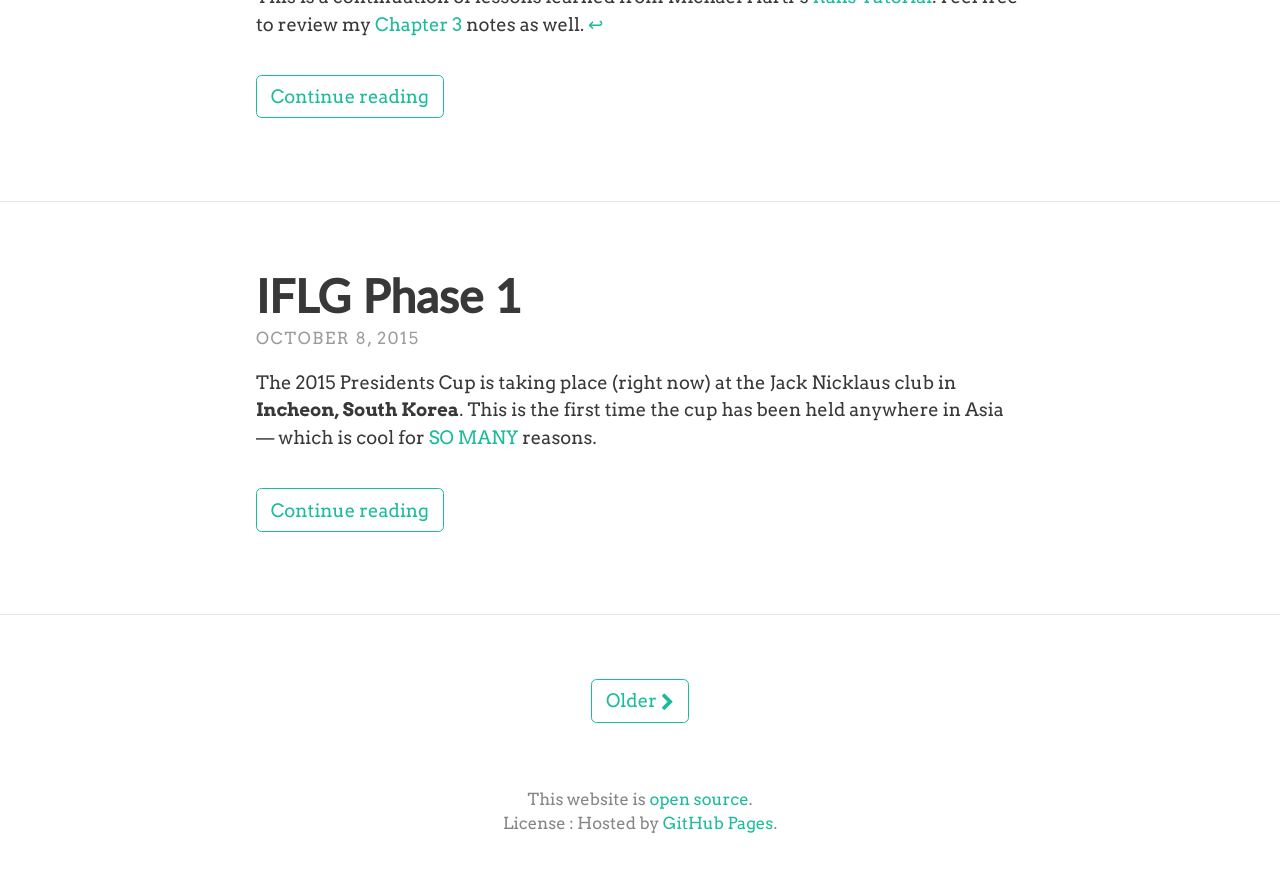
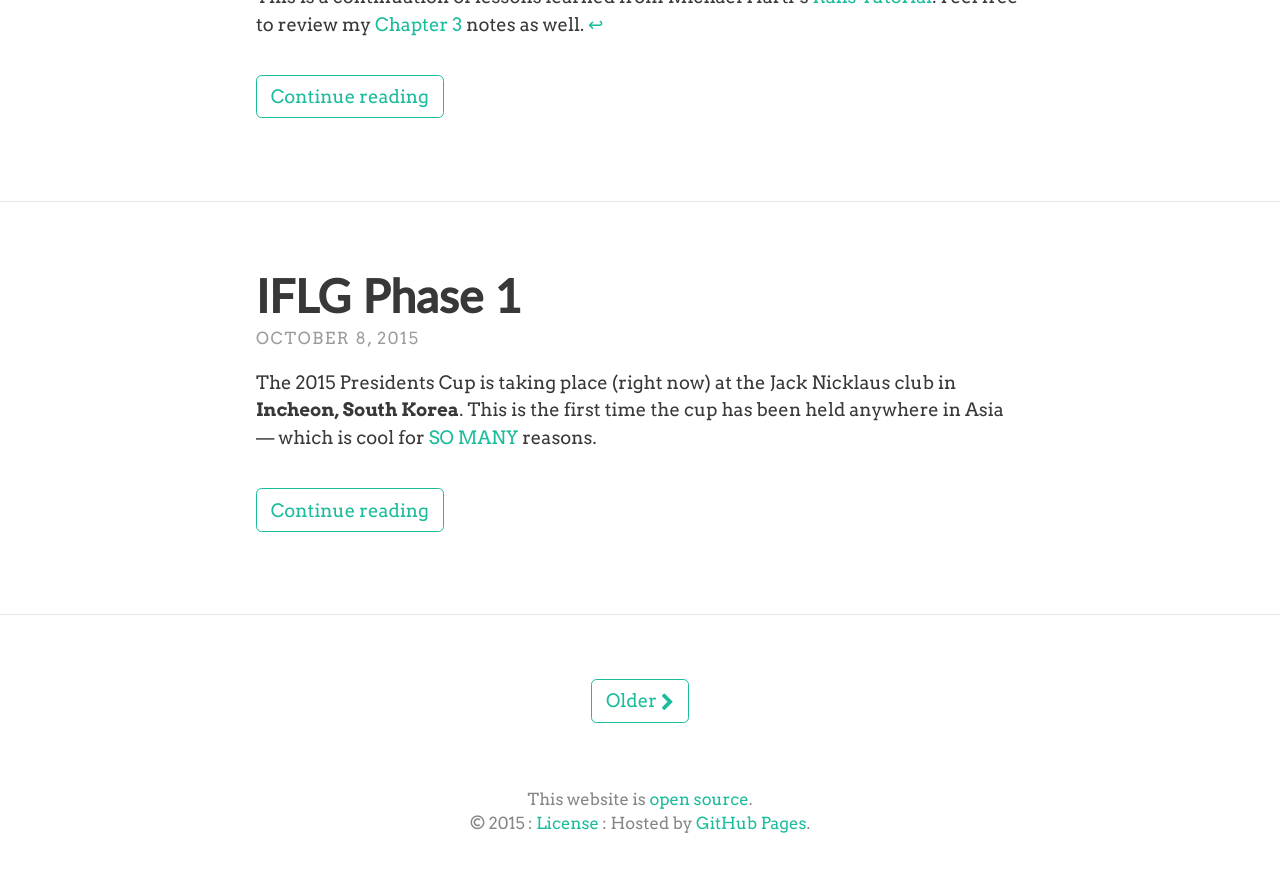
Before and after one commit to emerywebster/emerywebster.github.io, a Jekyll site: the page built from index.html, in a window 1280 px wide and 900 px high, scrolled down 1637 px. Shown: the top 872 px of the window. Built offline with Jekyll 4.4.1, drawn with Linux system fonts in a browser that asks for light colours; nearby versions of some CDN libraries; emoji names are drawn with the system emoji font; Markdown is read by kramdown in place of the engine named in the settings; the list of posts is cut into pages by our own code; part of the change alters nothing that is shown.

Commit message:
fix typo breaking the footer

```diff
--- a/_config.yml
+++ b/_config.yml
@@ -16,7 +16,7 @@ theme:
 #     <p>Remove all header text in <code>_config.yml</code> to disable this feature.</p>
   header_text_feature_image:
   footer_text: >
-   This website is <a href="https://github.com/emerywebster/emerywebster.github.io">open source</a>.<br /
+   This website is <a href="https://github.com/emerywebster/emerywebster.github.io">open source</a>.<br />
    &copy; 2015 : <a href="https://github.com/emerywebster/emerywebster.github.io/blob/master/LICENSE.md">License</a> : Hosted by <a href="https://pages.github.com/">GitHub Pages</a>.
 
   # Icons
```
